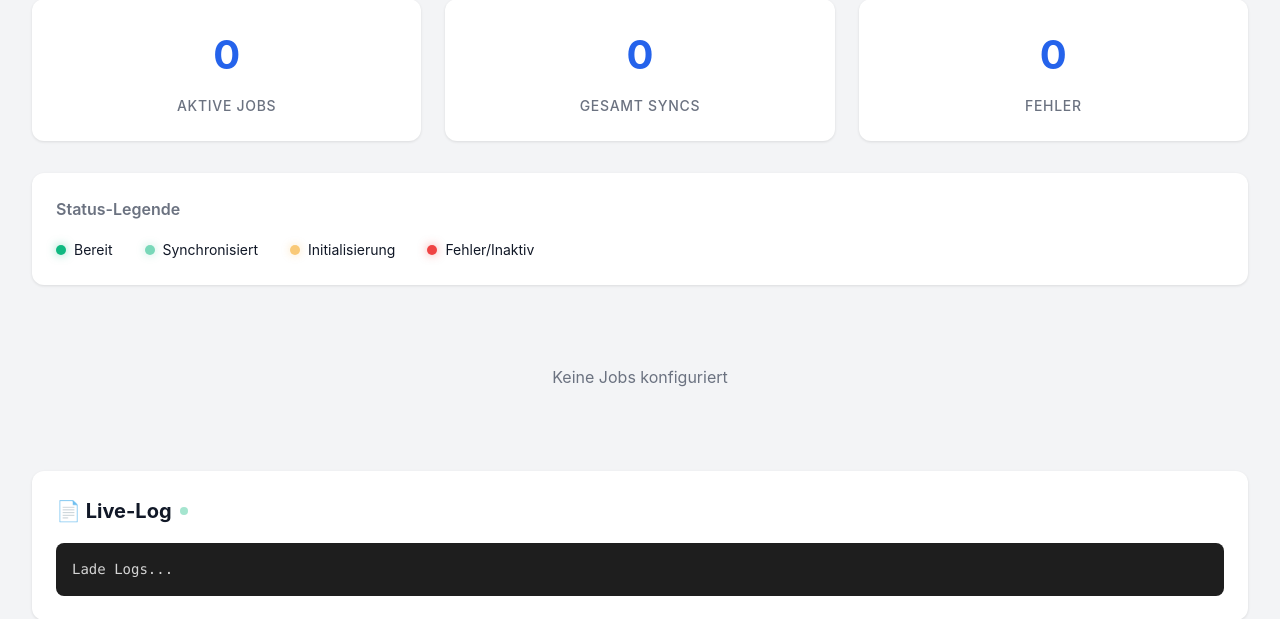
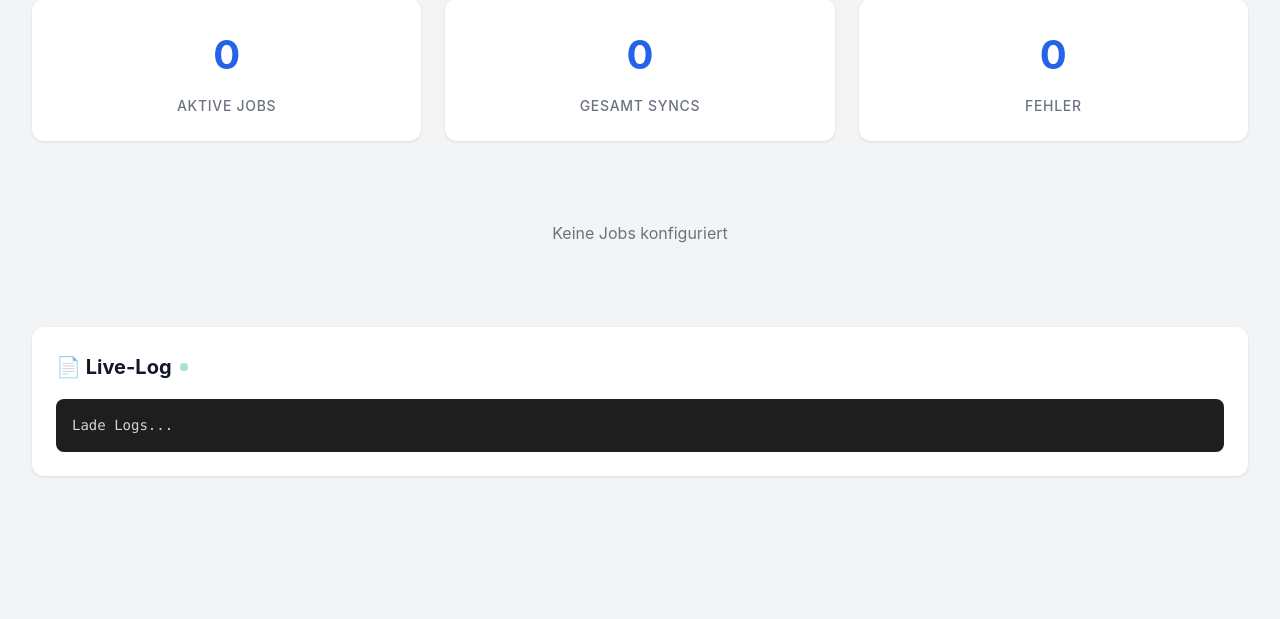
Before and after one commit to DirkGoetze/cloud-sync, a Flask app: page / in a window 1280 px wide. Shown: the part 227-846 px from the top of the page. After the commit the page ends 704 px from the top, so only its background shows below. Run offline with Flask 3, Linux system fonts and the light colour scheme.

Commit message:
UI: Status-Legende und Icons entfernt - Ampel-System ist intuitiv genug

```diff
--- a/web/static/app.js
+++ b/web/static/app.js
@@ -116,27 +116,27 @@ function createJobCard(job) {
     switch(job.status) {
         case 'syncing':
             statusClass = 'syncing';
-            statusText = '🔄 Synchronisiert...';
+            statusText = 'Synchronisiert...';
             break;
         case 'initializing':
             statusClass = 'initializing';
-            statusText = '⏳ Initialisierung...';
+            statusText = 'Initialisierung...';
             break;
         case 'ready':
             statusClass = 'ready';
-            statusText = '✅ Bereit';
+            statusText = 'Bereit';
             break;
         case 'error':
             statusClass = 'error';
-            statusText = '❌ Fehler';
+            statusText = 'Fehler';
             break;
         case 'down':
             statusClass = 'down';
-            statusText = '🚫 Inaktiv';
+            statusText = 'Inaktiv';
             break;
         default:
             statusClass = 'unknown';
-            statusText = '❓ Unbekannt';
+            statusText = 'Unbekannt';
     }
 
     return `
--- a/web/templates/dashboard.html
+++ b/web/templates/dashboard.html
@@ -41,28 +41,6 @@
             </div>
         </div>
 
-        <div class="status-legend">
-            <h3>Status-Legende</h3>
-            <div class="legend-items">
-                <div class="legend-item">
-                    <span class="job-status-indicator ready"></span>
-                    <span>Bereit</span>
-                </div>
-                <div class="legend-item">
-                    <span class="job-status-indicator syncing"></span>
-                    <span>Synchronisiert</span>
-                </div>
-                <div class="legend-item">
-                    <span class="job-status-indicator initializing"></span>
-                    <span>Initialisierung</span>
-                </div>
-                <div class="legend-item">
-                    <span class="job-status-indicator error"></span>
-                    <span>Fehler/Inaktiv</span>
-                </div>
-            </div>
-        </div>
-
         <div id="jobs-container">
             <!-- Jobs werden hier dynamisch eingefügt -->
         </div>
```
